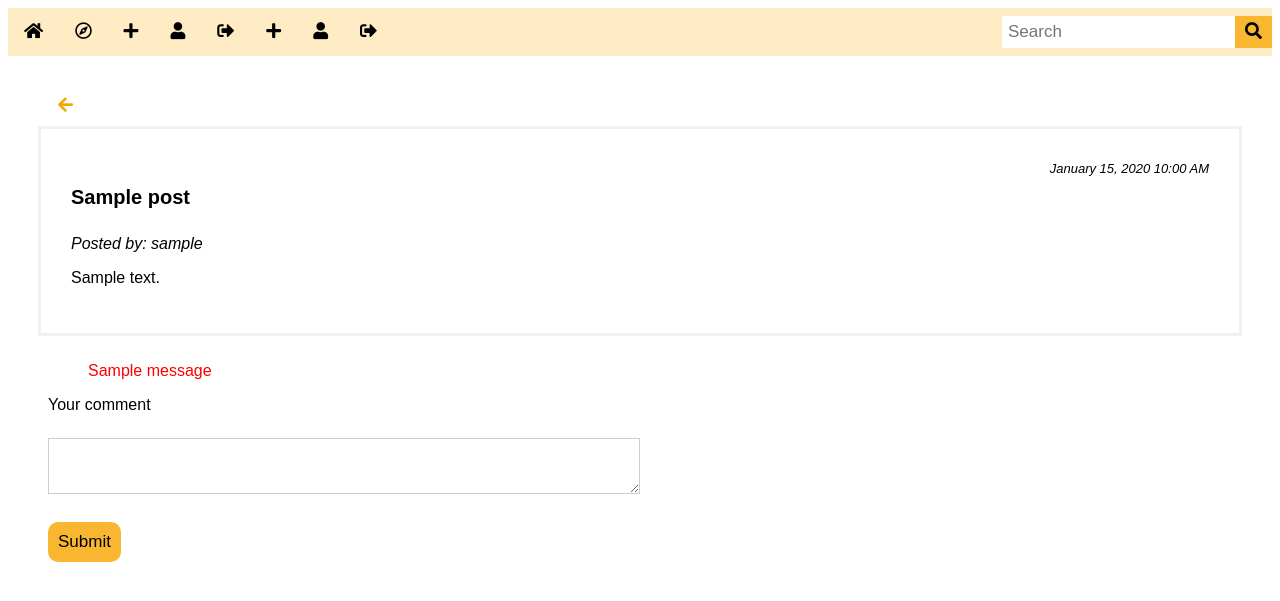
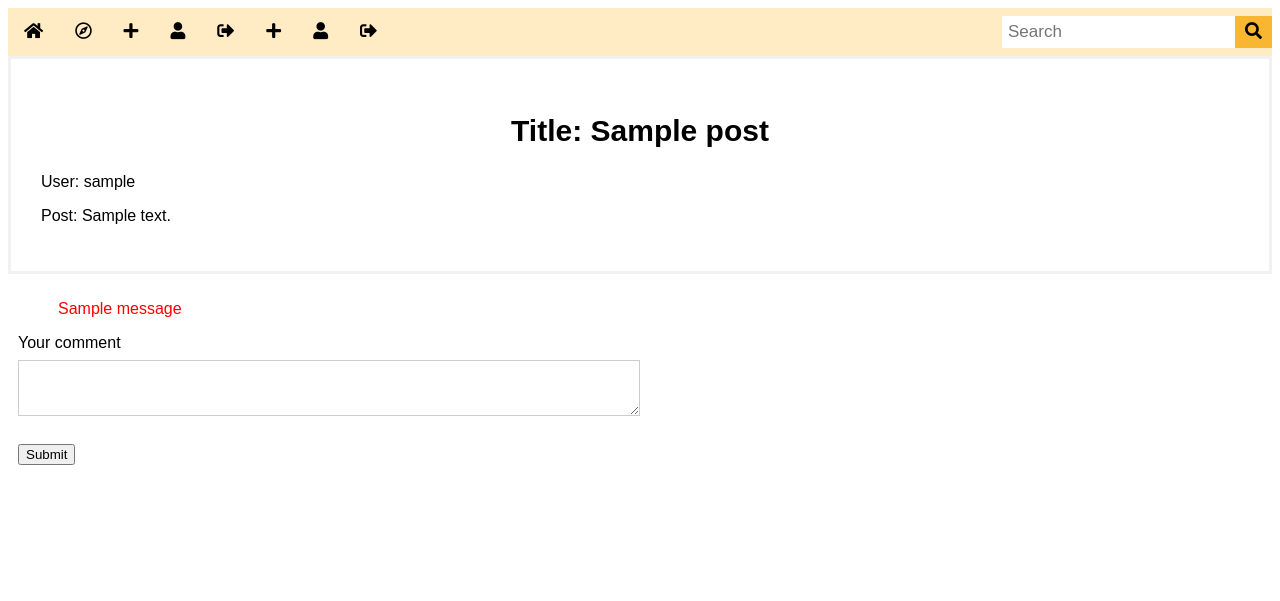
Before and after one commit to 23450728/AgileWebDev3403, a Flask app: template app/templates/comment.html in a window 1280 px wide. Shown: the top 601 px of the page. Run offline with Flask 3, Linux system fonts and the light colour scheme; the template is opened without the code that fills it: values that come from a table or form of the project are taken from there, others are empty; a user stored in the database is signed in; tables that the repository leaves empty hold one stand-in row (values such as "Sample post"); one stand-in notice (Sample message) is shown; some libraries are stand-ins or nearby versions.

```diff
--- a/app/templates/comment.html
+++ b/app/templates/comment.html
@@ -1,19 +1,10 @@
 {% extends "base.html" %}
 
 {% block content %}
-<div class="container">
-    <button class="post-action" onclick="location.href=('/post/{{post.id}}')"><i class="fas fa-arrow-left"></i></button>
 <div class="post">
-        <div class="post-content">
-            <div class="post-text">
-                <h4>{{ post.title }}</h4>
-                <p><i>Posted by: {{ post.author.username }}</i><p>
-                <p>{{ post.body }}</p>
-            </div>
-            <div class="timestamp">
-                <p1><i>{{ moment(post.timestamp).format('LLL') }}</i></p1>
-            </div>
-        </div>
+    <h2>Title: {{ post.title }}</h2>
+    <p>User: {{ post.author.username }}<p>
+    <p>Post: {{ post.body }}</p>
 </div>
 <form class="form" action="" method="post" novalidate>
     {{ form.hidden_tag() }}
@@ -22,9 +13,15 @@
         {% if messages %}
         <ul>
             {% for message in messages %}
+                {% if message == "Your comment has been published!" %}
+                <div class="success">
+                    <p>{{ message }}</p>
+                </div>
+                {% else %}
                 <div class="error">
                     <p>{{ message }}</p>
                 </div>
+                {% endif %}
             {% endfor %}
         </ul>
         {% endif %}
@@ -33,14 +30,14 @@
         <p>
             {{ form.comment.label }}
             <br>
-                <p>{{ form.comment(size=32) }}</p>
+            {{ form.comment(size=32) }}
             {% for error in form.comment.errors %}
             <div class="error">
                 <p>{{ error }}</p>
             </div>
             {% endfor %}
         </p>
-            <button class="button" type="button" onclick="form.submit()">Submit</button>
+
+        <p>{{ form.submit() }}</p>
 </form>
-</div>
 {% endblock %}
```
Lines whose indentation alone changed are shown as unchanged.
